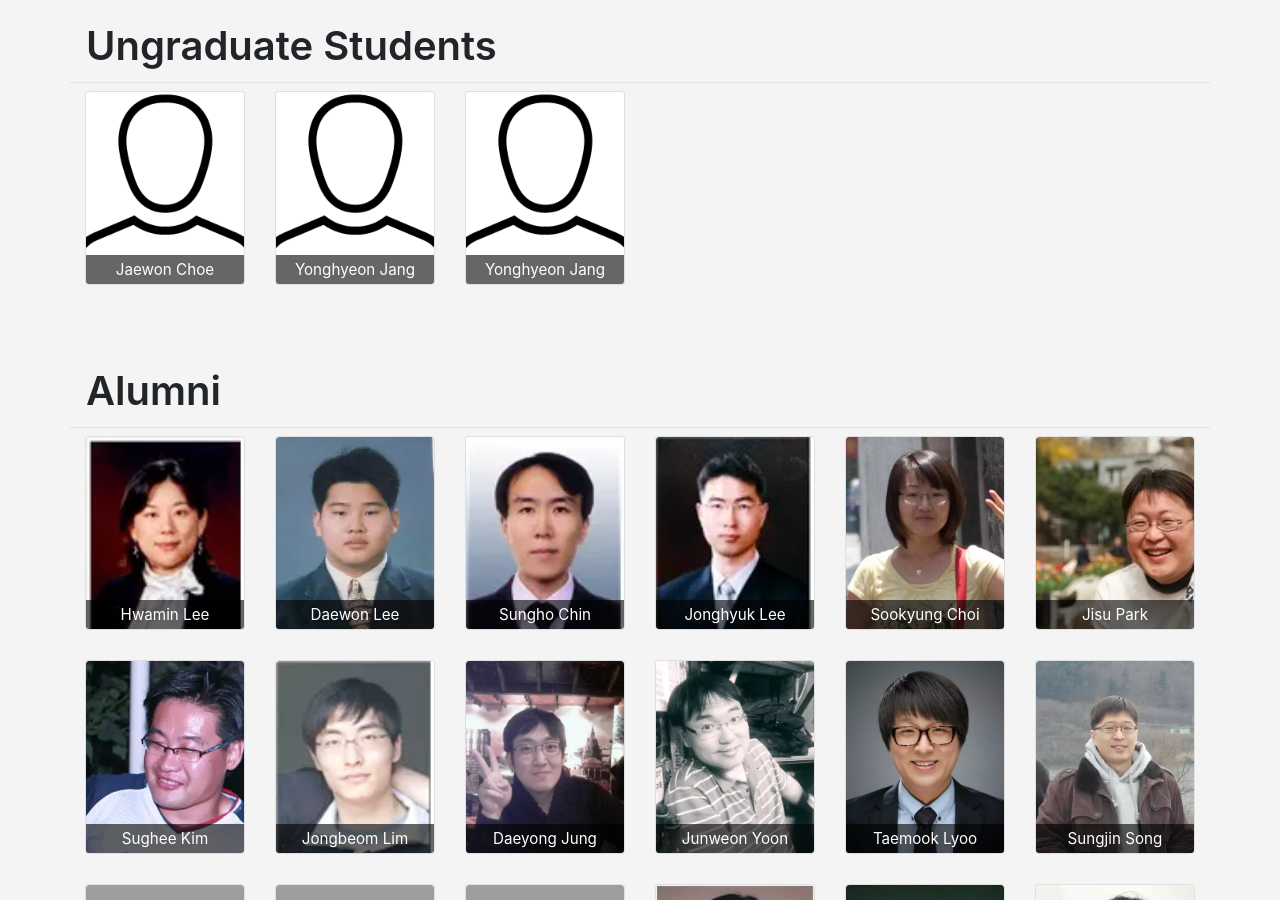
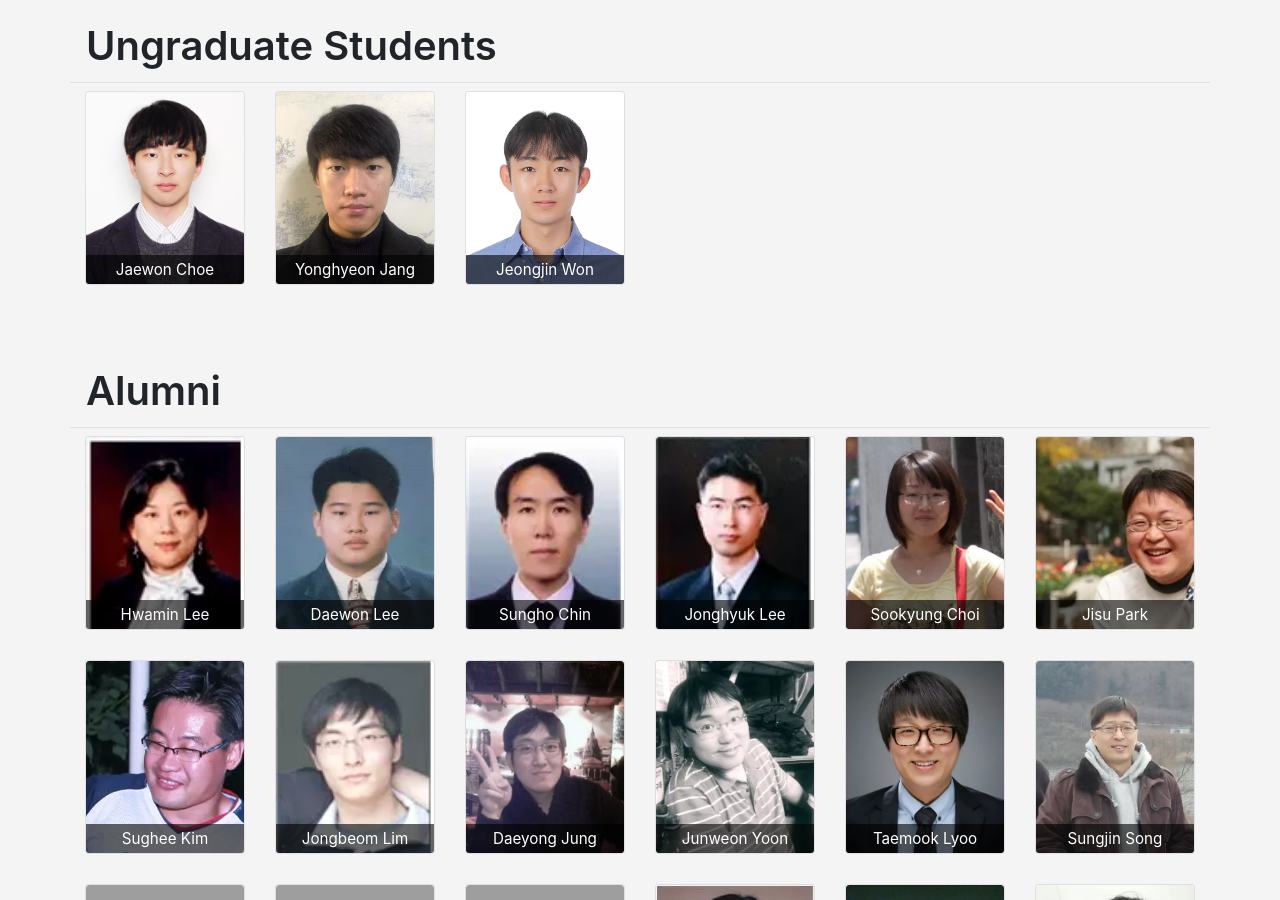
Before and after one commit to KU-Cloud/ku-cloud.github.io, a Jekyll site: the page built from members.html, in a window 1280 px wide and 900 px high, scrolled down 892 px. Built offline with Jekyll 4.4.1, drawn with Linux system fonts in a browser that asks for light colours; grey boxes are pictures that could not be loaded.

Commit message:
update members

```diff
--- a/_data/members.yaml
+++ b/_data/members.yaml
@@ -54,8 +54,8 @@ intern:
     mail: buzri1905@naver.com
   - name: Yonghyeon Jang
     mail: wkd3475@gmail.com
-  - name: Yonghyeon Jang
-    mail: wkd3475@gmail.com
+  - name: Jeongjin Won
+    mail: jin4812@korea.ac.kr
 
 alumniPhd:
   - name: Hwamin Lee
```
Also changed, not shown: assets/images/members/Jaewon Choe.webp (added), assets/images/members/Jeongjin Won.webp (added), assets/images/members/Yonghyeon Jang.webp (added).
